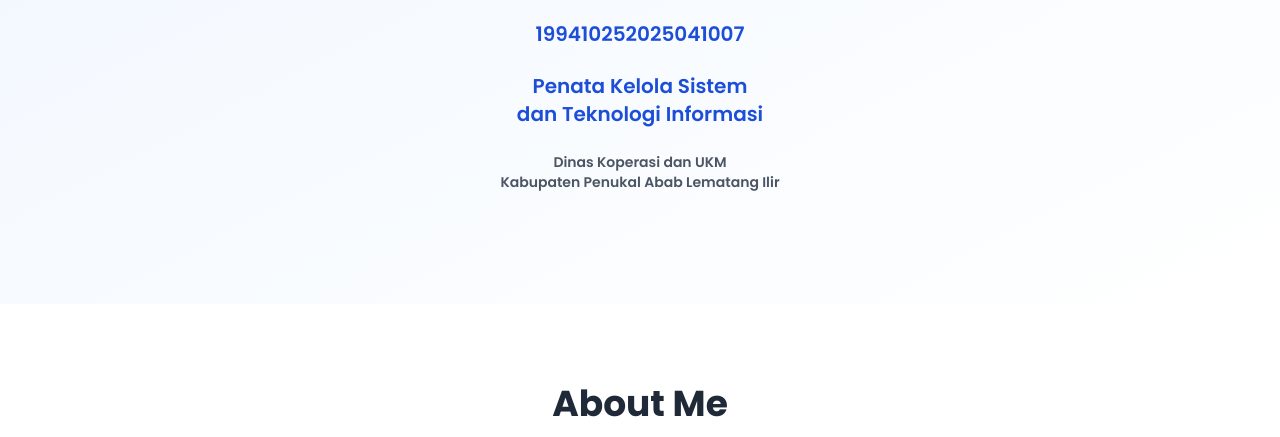
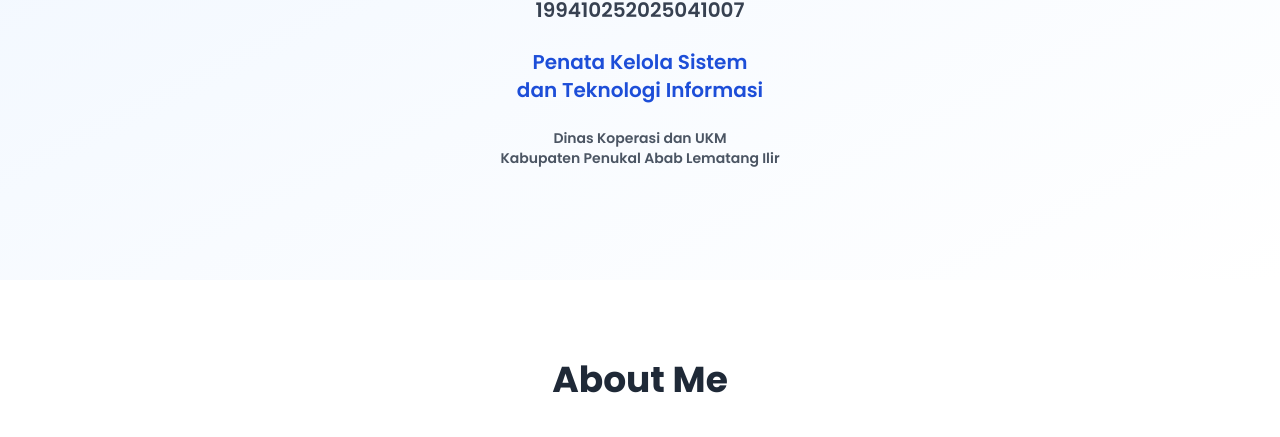
Before and after one commit to ekonardo/ekonardo.github.io, a plain HTML site: page index.html in a window 1280 px wide. Shown: the part 364-801 px from the top of the page. Drawn offline with nearby package versions, Linux system fonts and the light colour scheme.

Commit message:
Update index.html

```diff
--- a/index.html
+++ b/index.html
@@ -146,9 +146,8 @@
       <h1 class="text-4xl font-extrabold mb-2 text-gray-900" data-aos="fade-up">
         Eko Nardo
       </h1>
-      <br>
       <p
-        class="text-blue-700 font-semibold text-xl"
+        class="text-gray-700 font-semibold text-xl"
         data-aos="fade-up"
         data-aos-delay="100"
       >
```
